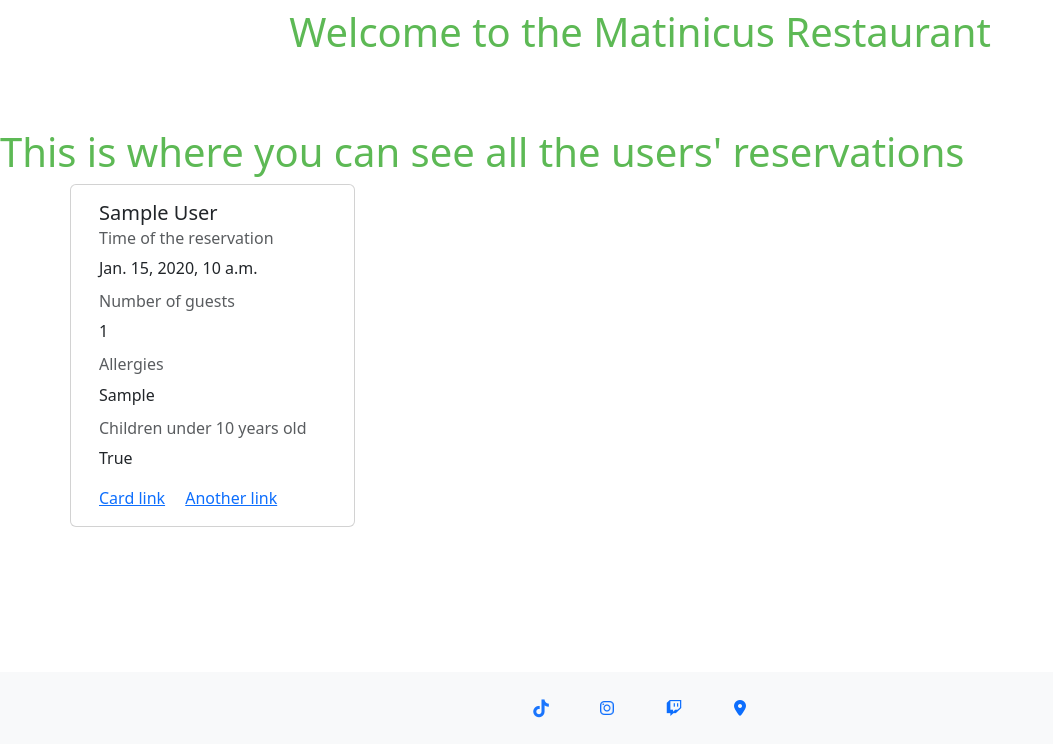
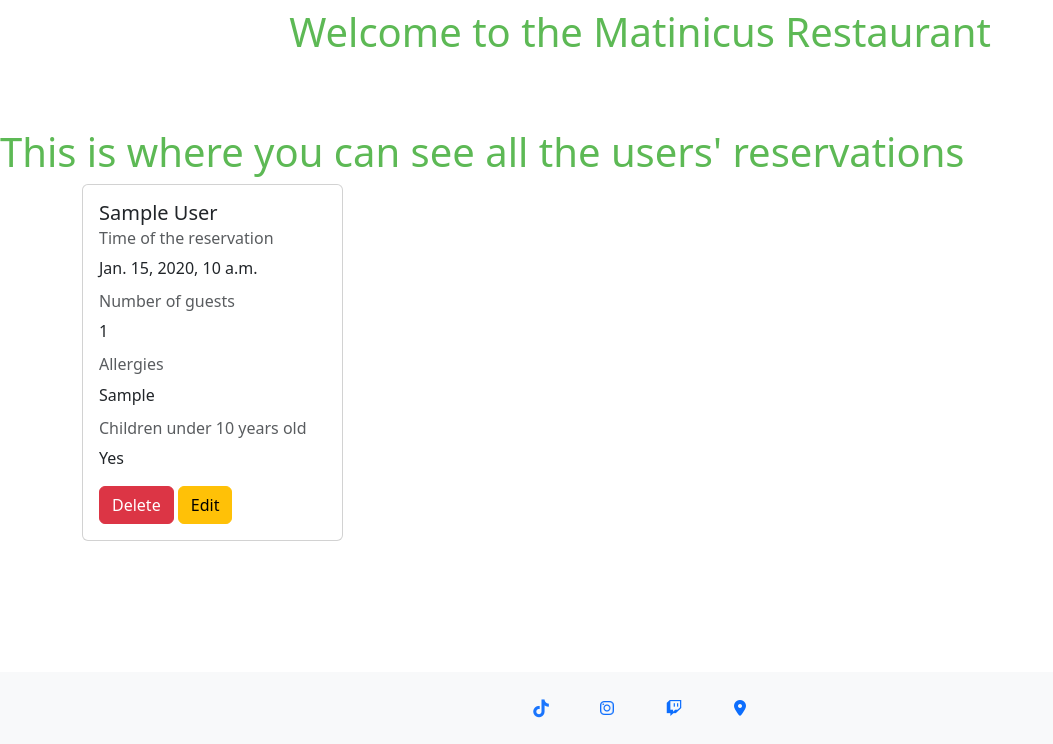
Before and after one commit to DevFabrizio/Fabrizio-Project-Four, a Django app: page /user_reservations.html/ in a window 1280 px wide. Shown: the part 56-800 px from the top of the page, without its empty margins (0-1053 px from the left). Run offline with Django 3.2, Linux system fonts and the light colour scheme; a user stored in the database is signed in; tables that the repository leaves empty hold one stand-in row (values such as "Sample post"); some libraries are stand-ins or nearby versions.

Commit message:
add delete functionality for the users' reservations in the specific page

```diff
--- a/booking/urls.py
+++ b/booking/urls.py
@@ -9,5 +9,9 @@ urlpatterns = [
     path('user_booking.html/', views.UserReservations.as_view(),
          name='user_booking'),
     path('user_reservations.html/', views.UserReservationsPage.as_view(),
-         name='user_reservations')
+         name='user_reservations'),
+    path('user_reservations.html/<int:reservation_id>/delete/',
+         views.DeleteReservation.as_view(), name='delete_reservation'),
+
+
 ]
--- a/booking/views.py
+++ b/booking/views.py
@@ -1,4 +1,4 @@
-from django.shortcuts import render, get_object_or_404
+from django.shortcuts import render, redirect, get_object_or_404
 from django.views import generic, View
 from .models import Booking, UserReservation
 from .forms import BookingForm, UserReservationForm
@@ -25,12 +25,21 @@ class UserReservationsPage(View):
 
     def get(self, request):
         reservations = UserReservation.objects.filter(user=request.user)
-        # reservation_time = UserReservation.objects.filter(reservation_time=time_of_reservation)
         context = {
             'reservations': reservations,
-            # 'reservation_time': reservation_time
         }
         return render(request, 'user_reservations.html', context)
+
+
+class DeleteReservation(View):
+
+    def post(self, request, reservation_id):
+        if request.method == 'POST':
+            reservation = UserReservation.objects.get(
+                id=reservation_id, user=request.user)
+
+            reservation.delete()
+        return redirect('user_reservations')
 
 
 class UserReservations(View):
@@ -49,7 +58,6 @@ class UserReservations(View):
         return render(request, 'user_booking.html', context)
 
     def post(self, request):
-        # all_reservations = UserReservation.objects.filter(user=request.user)
         success_message = """
             Your reservation has been submitted correctly
             """
--- a/templates/user_reservations.html
+++ b/templates/user_reservations.html
@@ -4,7 +4,9 @@
 <div class="container">
    <div class="row">
       {% for reservation in reservations %}
-      <div class="card col-lg-3 col-md-6 col-sm-12">
+      <form action="{% url 'delete_reservation' reservation.id %}" method="POST" class="col-lg-3 col-md-6 col-sm-12">
+         {% csrf_token %}
+         <div class="card ">
             <div class="card-body">
                <h5 class="card-title">{{ reservation }}</h5>
                <h6 class="card-subtitle mb-2 text-body-secondary">Time of the reservation</h6>
@@ -14,11 +16,18 @@
                <h6 class="card-subtitle mb-2 text-body-secondary">Allergies</h6>
                <p class="card-text">{{ reservation.allergies }}</p>
                <h6 class="card-subtitle mb-2 text-body-secondary">Children under 10 years old</h6>
-           <p class="card-text">{{ reservation.kids_under_10 }}</p>
-           <a href="#" class="card-link">Card link</a>
-           <a href="#" class="card-link">Another link</a>
+               <p class="card-text">
+                  {% if reservation.kids_under_10 %}
+                  Yes
+                  {% else %}
+                  No
+                  {% endif %}
+               </p>
+               <input type="submit" href="{% url 'user_reservations' %}" class="btn btn-danger" value="Delete">
+               <button type="button" class="btn btn-warning">Edit</button>
             </div>
          </div>
+      </form>
       {% endfor %}
    </div>
 </div>
```
Lines whose indentation alone changed are shown as unchanged.
